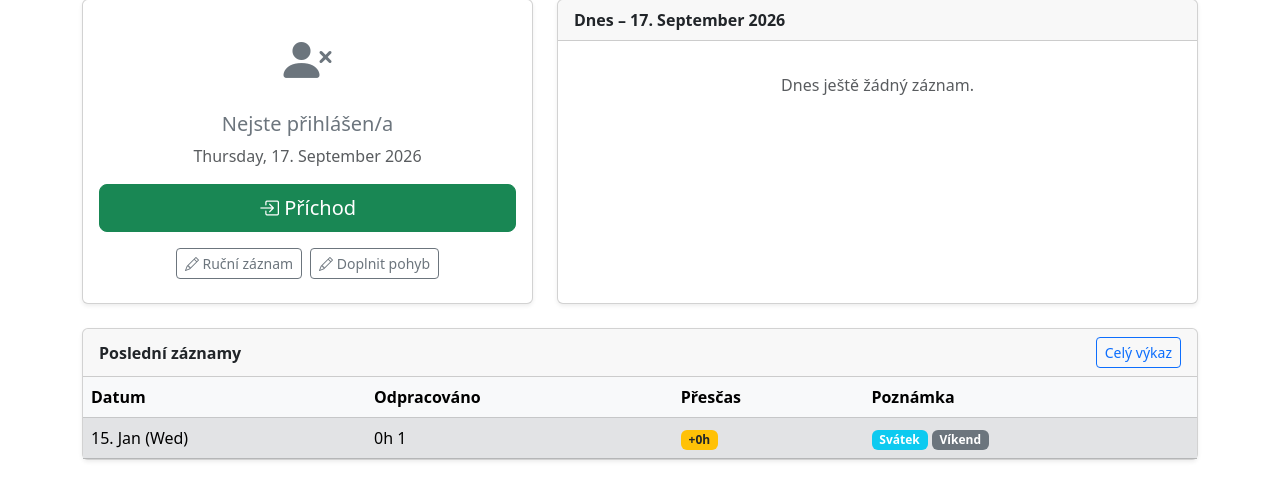
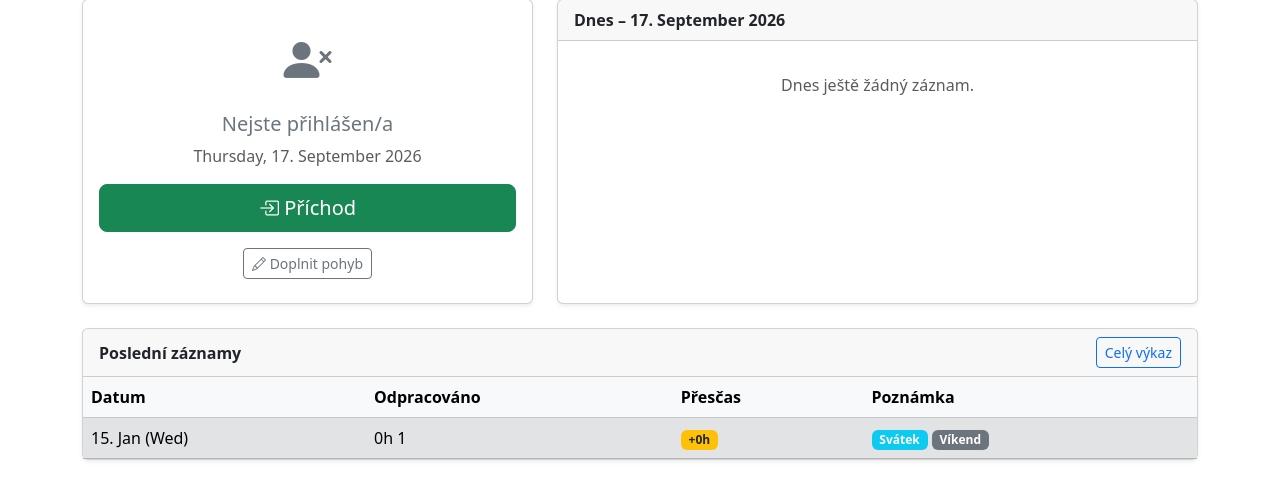
Before and after one commit to kittler-vladimir/evidence-prac-doby, a Django app: page /dochazka/ in a window 1280 px wide. Shown: the part 105-605 px from the top of the page. Run offline with Django 5.2, Linux system fonts and the light colour scheme; a user stored in the database is signed in; tables that the repository leaves empty hold one stand-in row (values such as "Sample post"); data that the repository does not hold is empty.

Commit message:
fix(timetracking): temporarily hide manual work session entry from dashboard
Manual add fails on save, so hide the entry point until pridat_session
is fixed. The view, URL, and template stay in place for later repair.

Co-Authored-By: Claude Sonnet 5 <noreply@anthropic.com>

```diff
--- a/templates/timetracking/dashboard.html
+++ b/templates/timetracking/dashboard.html
@@ -65,9 +65,7 @@
         {% endif %}
 
         <div class="mt-3 d-flex gap-2 justify-content-center">
-          <a href="{% url 'timetracking:pridat_session' %}" class="btn btn-outline-secondary btn-sm">
-            <i class="bi bi-pencil"></i> Ruční záznam
-          </a>
+          {# Ruční přidání pracovního bloku dočasně skryto — proces chybuje, blok se neuloží (viz pridat_session). #}
           <a href="{% url 'timetracking:pridat_pohyb' %}" class="btn btn-outline-secondary btn-sm">
             <i class="bi bi-pencil"></i> Doplnit pohyb
           </a>
```
